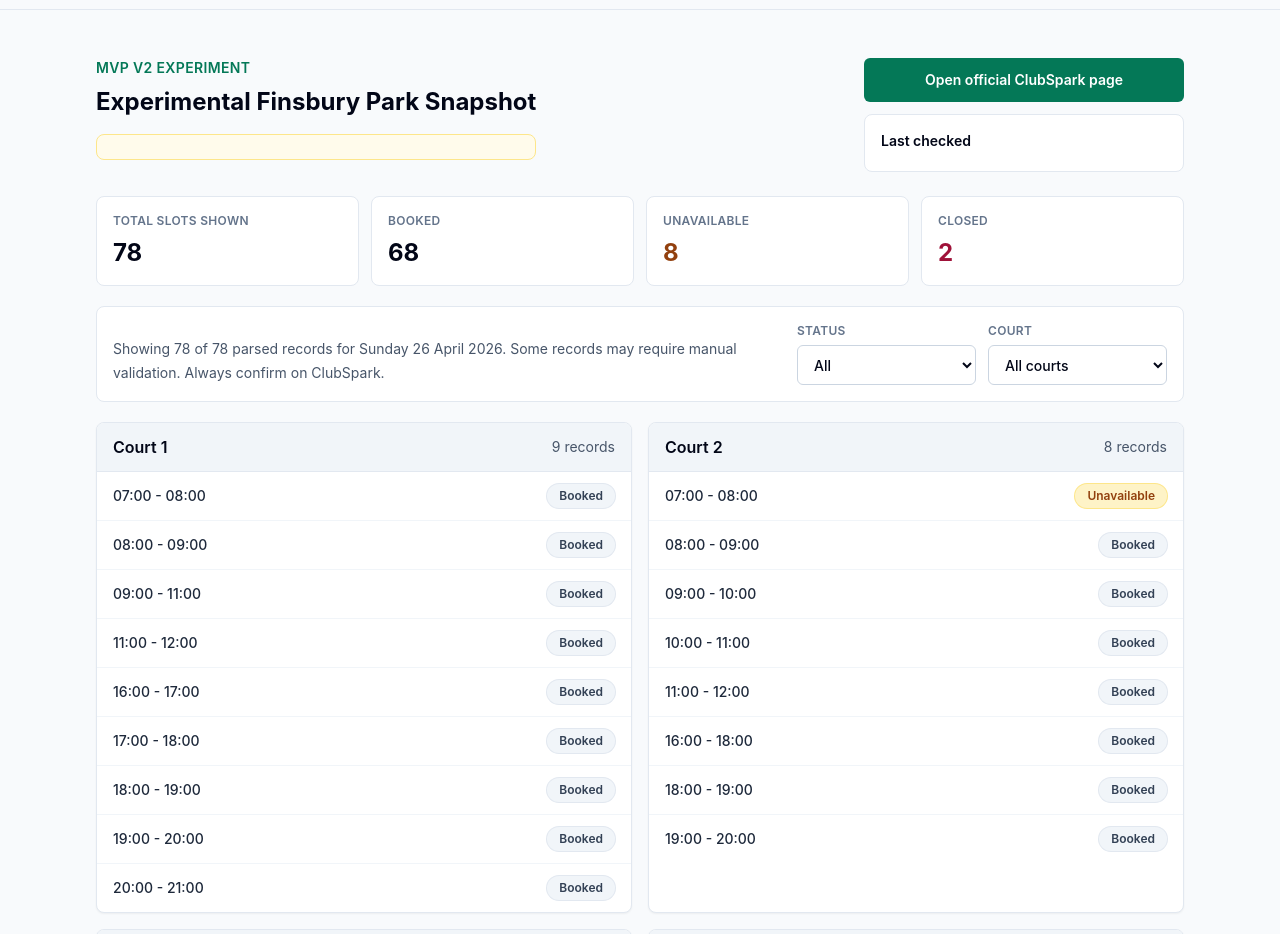
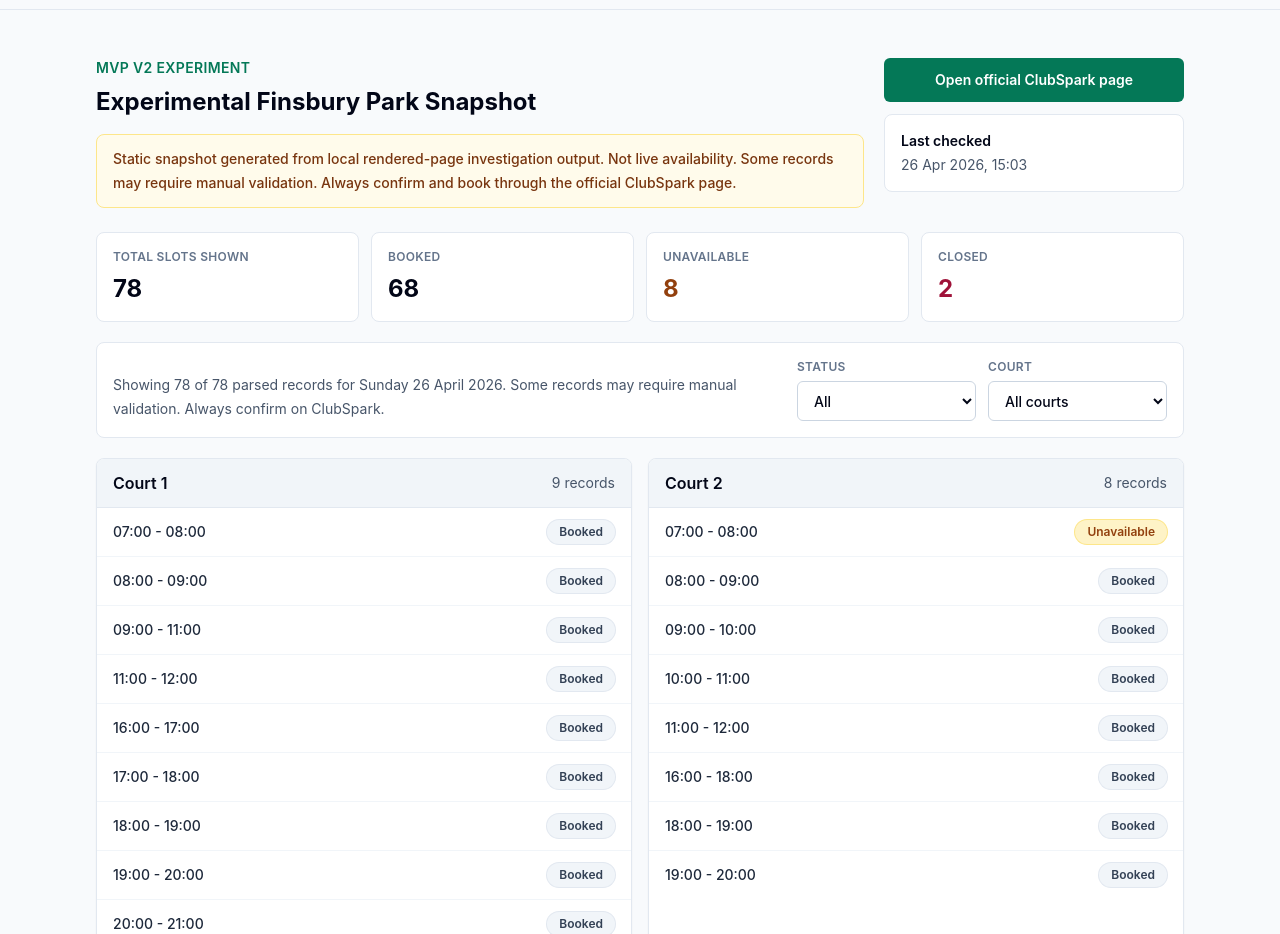
Before and after one commit to Kenny-Zllen/london-tennis-court-monitor, a React (Vite) app: page / in a window 1280 px wide. Shown: the part 1760-2694 px from the top of the page. Built offline with nearby package versions, Linux system fonts and the light colour scheme.

Commit message:
Add local static snapshot updater for Finsbury Park

```diff
--- a/src/components/FinsburySnapshot.jsx
+++ b/src/components/FinsburySnapshot.jsx
@@ -20,6 +20,14 @@ function getCourtNumber(court) {
 function getStartMinutes(timeRange) {
   const [hours, minutes] = timeRange.split(" - ")[0].split(":").map(Number);
   return hours * 60 + minutes;
+}
+
+function formatLastChecked(value) {
+  return new Intl.DateTimeFormat("en-GB", {
+    dateStyle: "medium",
+    timeStyle: "short",
+    timeZone: "Europe/London",
+  }).format(new Date(value));
 }
 
 function FinsburySnapshot() {
@@ -76,7 +84,7 @@ function FinsburySnapshot() {
               Experimental Finsbury Park Snapshot
             </h2>
             <div className="mt-4 rounded-lg border border-amber-200 bg-amber-50 px-4 py-3 text-sm font-medium leading-6 text-amber-900">
-              {finsburySnapshotMeta.description}
+              {finsburySnapshotMeta.disclaimer}
             </div>
           </div>
 
@@ -92,7 +100,7 @@ function FinsburySnapshot() {
             <div className="rounded-lg border border-slate-200 bg-white p-4">
               <p className="font-semibold text-slate-950">Last checked</p>
               <p className="mt-1 text-slate-600">
-                {finsburySnapshotMeta.lastChecked}
+                {formatLastChecked(finsburySnapshotMeta.lastCheckedAt)}
               </p>
             </div>
           </div>
--- a/src/data/finsburySnapshot.js
+++ b/src/data/finsburySnapshot.js
@@ -2,7 +2,7 @@ export const finsburySnapshotMeta = {
   "venueName": "Finsbury Park",
   "source": "Local Playwright rendered-page investigation",
   "checkedDate": "Sunday 26 April 2026",
-  "lastCheckedAt": "2026-04-26T14:01:35.182Z",
+  "lastCheckedAt": "2026-04-26T14:03:53.416Z",
   "isLive": false,
   "disclaimer": "Static snapshot generated from local rendered-page investigation output. Not live availability. Some records may require manual validation. Always confirm and book through the official ClubSpark page.",
   "bookingUrl": "https://clubspark.lta.org.uk/FinsburyPark/Booking/BookByDate#?date=2026-04-26&role=guest"
```
